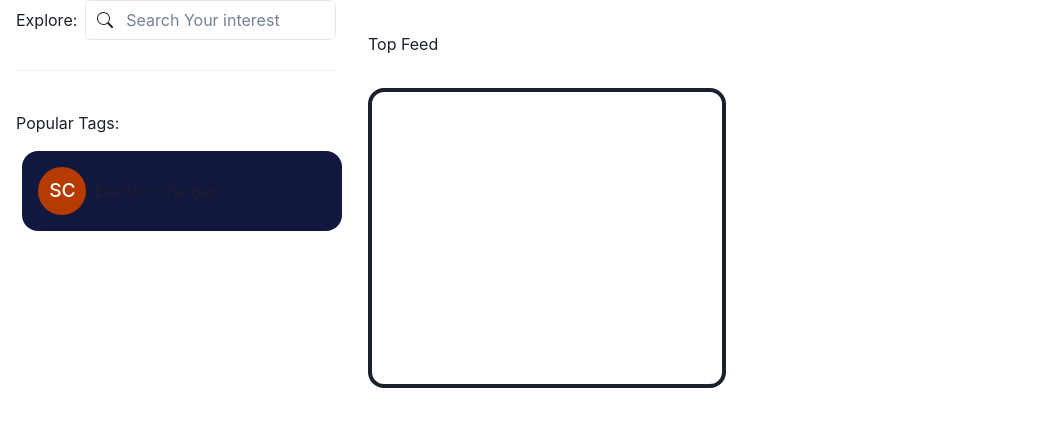
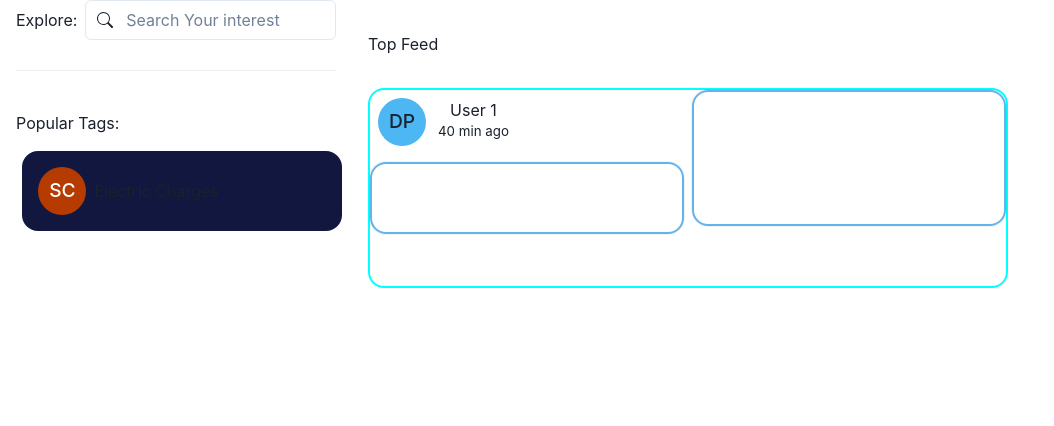
Before and after one commit to dipanshuhappy/gyan-samaj, a Next.js app: page /home in a window 1280 px wide. Shown: the top 426 px of the page, without its empty margins (0-1054 px from the left). Built offline with nearby package versions, Linux system fonts and the light colour scheme.

Commit message:
login and home

```diff
--- a/pages/home.tsx
+++ b/pages/home.tsx
@@ -4,17 +4,21 @@ import {
   Box,
   Divider,
   Flex,
+  Grid,
+  GridItem,
   HStack,
   Input,
   InputGroup,
   InputLeftElement,
   Text,
+  VStack,
 } from '@chakra-ui/react';
 import { BsSearch } from 'react-icons/bs';
 
 function Home(props) {
   return (
     <PageLayout title={'Home dashboard '}>
+      {/* <UploadForm /> */}
       <Flex
         width='100%'
         flexDirection={'row'}
@@ -52,18 +56,54 @@ function Home(props) {
             </HStack>
           </Box>
         </Box>
-        <Box width={'35%'} margin='8'>
+        <Box width={'50%'} margin='8'>
           <Text textAlign={'left'} marginBottom='8'>
             Top Feed
           </Text>
 
           <Box
-            width={'80%'}
-            borderColor='lightblue'
+            width={'100%'}
             borderRadius={'2xl'}
-            border='4px'
-            minHeight={'300px'}
-          ></Box>
+            border='2px'
+            borderColor='aqua'
+            minHeight={'200px'}
+          >
+            <Grid
+              templateColumns={'repeat(2,1fr)'}
+              templateRows={'repeat(2,1fr)'}
+              gap={2}
+            >
+              <GridItem rowSpan={1} colSpan={1}>
+                <Flex margin={'2'} textAlign='left'>
+                  <Avatar name='D S PS' marginRight={'3'} />
+                  <VStack textAlign={'left'} spacing={0}>
+                    <Text textAlign={'left'}>User 1</Text>
+                    <Text fontSize={'smaller'}>40 min ago</Text>
+                  </VStack>
+                </Flex>
+              </GridItem>
+              <GridItem rowSpan={2} colSpan={1}>
+                <Box
+                  borderRadius={'2xl'}
+                  border={'2px'}
+                  width={'100%'}
+                  height={'100%'}
+                  borderColor='blue.300'
+                  shadow={'xs'}
+                ></Box>
+              </GridItem>
+              <GridItem rowSpan={2} colSpan={1}>
+                <Box
+                  borderRadius={'2xl'}
+                  border={'2px'}
+                  width={'100%'}
+                  height={'100%'}
+                  borderColor='blue.300'
+                  shadow={'xs'}
+                ></Box>
+              </GridItem>
+            </Grid>
+          </Box>
         </Box>
       </Flex>
     </PageLayout>
```
Also changed, not shown: pages/login.tsx (+25 -1 lines), src/components/postUpload/postUploadForm.tsx (+17 -23 lines).
